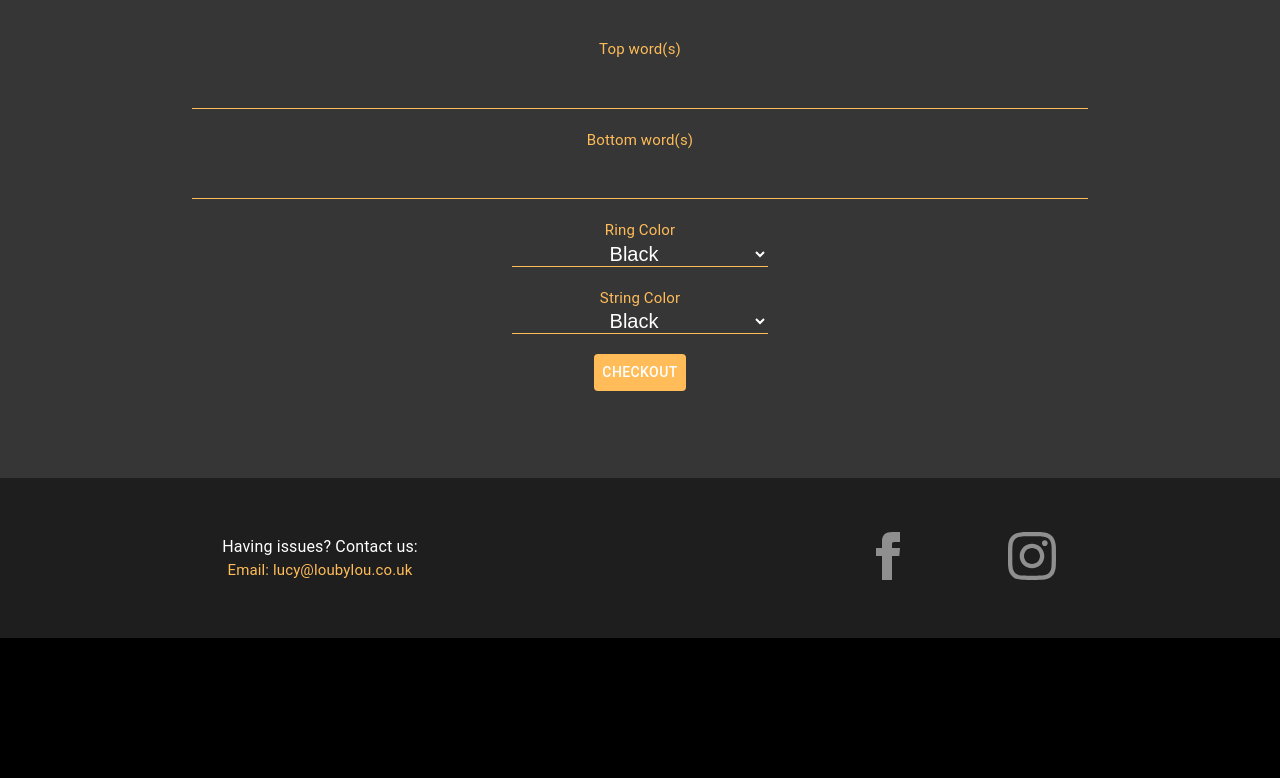
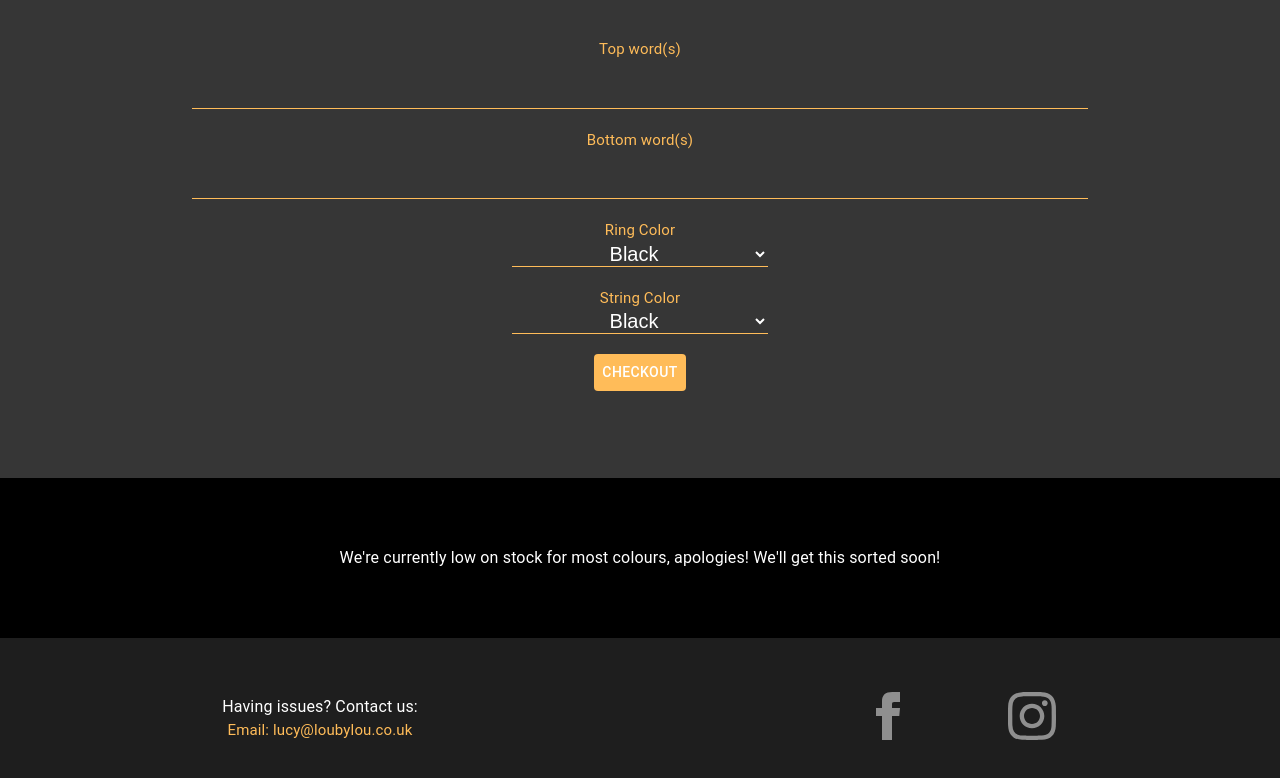
Before and after one commit to SophieGrahamUB/magicwordweb, a Next.js app: page /bracelet in a window 1280 px wide. Shown: the part 602-1380 px from the top of the page. Before the commit the page ends 1240 px from the top, so only its background shows below. Built offline with nearby package versions, Linux system fonts and the light colour scheme.

Commit message:
Stock update
Just updating stock

```diff
--- a/components/DropDown/index.js
+++ b/components/DropDown/index.js
@@ -78,10 +78,10 @@ export const DropDown = () => {
           onChange={(e) => setStrapColor(e.target.value)}
         >
           <option value={"Black"}>Black</option>
-          <option value={"Cream"}>Cream</option>
+          {/* <option value={"Cream"}>Cream</option>
           <option value={"Red"}>Red</option>
           <option value={"Blue"}>Blue</option>
-          <option value={"Purple"}>Purple</option>
+          <option value={"Purple"}>Purple</option> */}
         </select>
         <br />
         <br />
--- a/pages/bracelet.js
+++ b/pages/bracelet.js
@@ -1,9 +1,10 @@
 import { Grid } from "@mui/material";
 import React from "react";
 import { DropDown } from "../components/DropDown";
-import { SpacerL } from "../components/Spacer";
-import { TextTitle } from "../components/Text";
+import { SpacerL, SpacerSm } from "../components/Spacer";
+import { TextBody, TextTitle } from "../components/Text";
 import { HeroImage } from "../components/HeroImage";
+import { CenterCenter } from "../components/Center";
 
 const shop = () => {
   return (
@@ -18,6 +19,15 @@ const shop = () => {
         <SpacerL bgcolor={"#363636"}>
           <DropDown />
         </SpacerL>
+        <SpacerSm>
+          <CenterCenter>
+            <TextBody
+              bodyWhite={
+                "We're currently low on stock for most colours, apologies! We'll get this sorted soon!"
+              }
+            ></TextBody>
+          </CenterCenter>
+        </SpacerSm>
       </Grid>
     </Grid>
   );
```
